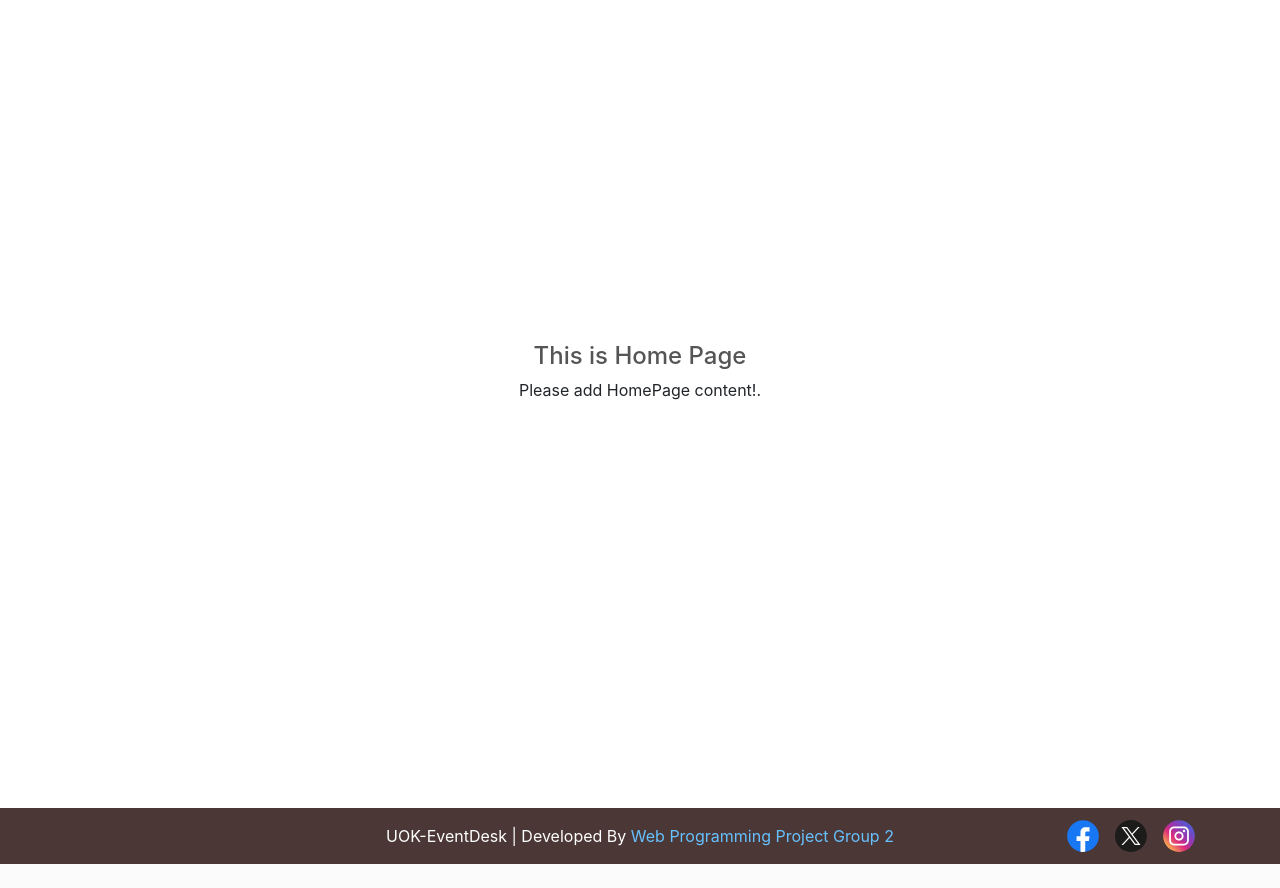
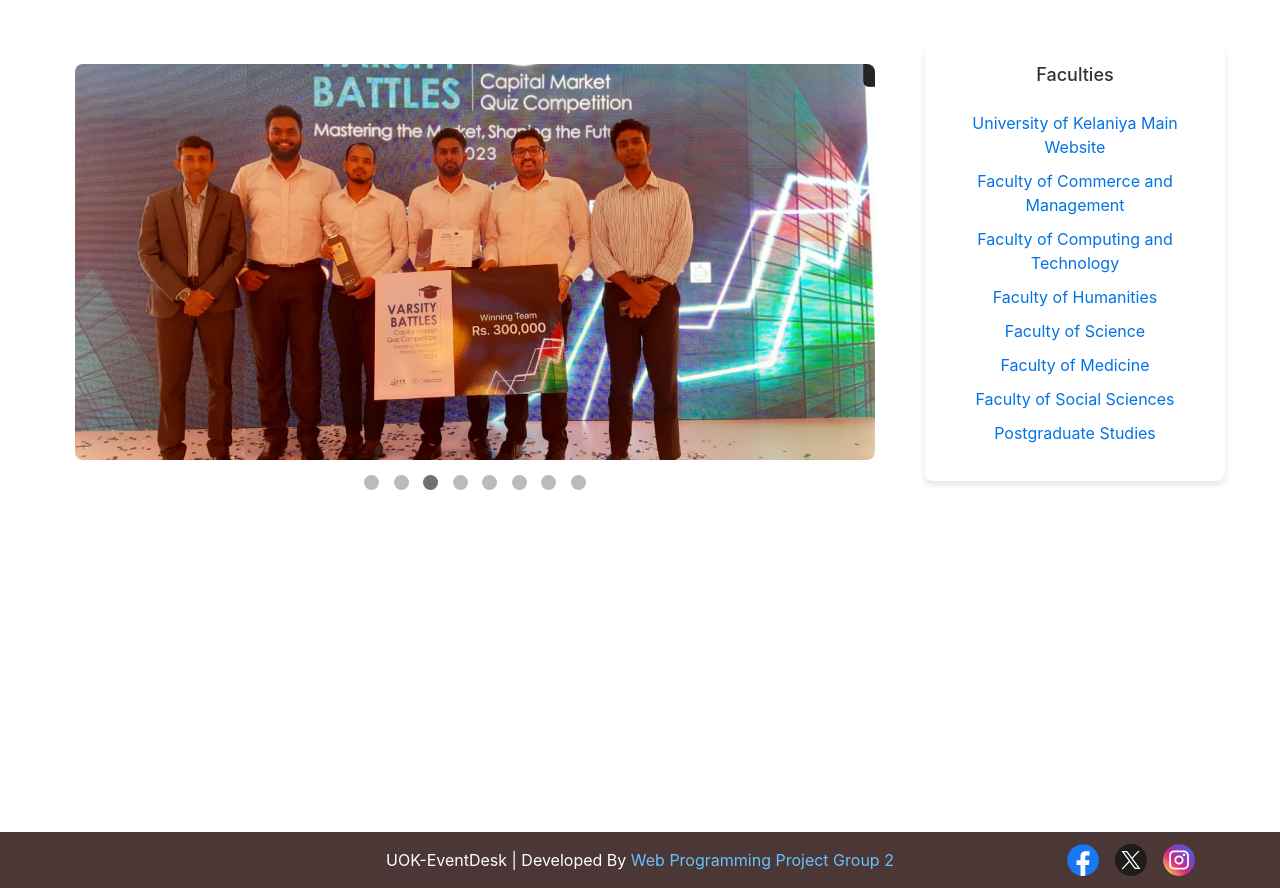
Before and after one commit to chamishkadilina/UOK-EventDesk, a PHP site: page / in a window 1280 px wide. Shown: the part 78-966 px from the top of the page. Before the commit the page ends 942 px from the top, so only its background shows below. Run offline with PHP 8.4, Linux system fonts and the light colour scheme; some libraries are stand-ins or nearby versions.

Commit message:
Add files via upload
Homepage_complete_v1

```diff
--- a/EventDesk/index.php
+++ b/EventDesk/index.php
@@ -6,20 +6,88 @@
     <title>University of Kelaniya EventDesk</title>
     <link rel="stylesheet" href="assets/css/style.css">
     <style>
-        /* Add inline CSS to handle the blank space */
+        /* Add inline CSS to handle layout */
         .page-container {
             display: flex;
-            flex-direction: column;
+            flex-direction: row;
             justify-content: center;
-            align-items: center;
+            align-items: flex-start;
             min-height: calc(120vh - 200px); /* Adjust this value based on your header and footer height */
             padding: 20px;
             text-align: center;
         }
 
-        .page-container h1 {
-            color: #555;
-            font-size: 24px;
+        .slideshow-container {
+            position: relative;
+            max-width: 800px;
+            margin: 20px;
+        }
+
+        .slides {
+            display: none;
+        }
+
+        .active-slide {
+            display: block;
+        }
+
+        img {
+            width: 100%;
+            border-radius: 8px;
+        }
+
+        .navigation-dots {
+            text-align: center;
+            margin-top: 10px;
+        }
+
+        .dot {
+            height: 15px;
+            width: 15px;
+            margin: 5px;
+            background-color: #bbb;
+            border-radius: 50%;
+            display: inline-block;
+            cursor: pointer;
+        }
+
+        .dot.active {
+            background-color: #717171;
+        }
+
+        .links-container {
+            margin-left: 30px;
+
+            padding: 20px;
+            background-color: white;
+            border-radius: 8px;
+            box-shadow: 0 4px 6px rgba(0, 0, 0, 0.1);
+            max-width: 300px;
+        }
+
+        .links-container h2 {
+            font-size: 18px;
+            color: #333;
+            margin-bottom: 25px;
+        }
+
+        .links-container ul {
+            list-style-type: none;
+            padding: 0;
+        }
+
+        .links-container ul li {
+            margin-bottom: 10px;
+        }
+
+        .links-container ul li a {
+            text-decoration: none;
+            color: #0073e6;
+            font-size: 16px;
+        }
+
+        .links-container ul li a:hover {
+            text-decoration: underline;
         }
     </style>
 </head>
@@ -30,14 +98,87 @@
     include 'templates/navbar.php';
     ?>
 
+    <br>
     <div class="page-container home">
-        <h1>This is Home Page</h1>
-        <p>Please add HomePage content!.</p>
+        <!-- Slideshow Section -->
+        <div class="slideshow-container">
+            <img class="slides active-slide" src="assets/images/event1.png" alt="Event 1">
+            <img class="slides" src="assets/images/event2.png" alt="Event 2">
+            <img class="slides" src="assets/images/event3.png" alt="Event 3">
+            <img class="slides" src="assets/images/event4.jpg" alt="Event 4">
+            <img class="slides" src="assets/images/event5.jpg" alt="Event 5">
+            <img class="slides" src="assets/images/event6.jpg" alt="Event 6">
+            <img class="slides" src="assets/images/event7.jpg" alt="Event 7">
+            <img class="slides" src="assets/images/event8.jpg" alt="Event 8">
+            <div class="navigation-dots">
+                <span class="dot active" onclick="currentSlide(1)"></span>
+                <span class="dot" onclick="currentSlide(2)"></span>
+                <span class="dot" onclick="currentSlide(3)"></span>
+                <span class="dot" onclick="currentSlide(4)"></span>
+                <span class="dot" onclick="currentSlide(5)"></span>
+                <span class="dot" onclick="currentSlide(6)"></span>
+                <span class="dot" onclick="currentSlide(7)"></span>
+                <span class="dot" onclick="currentSlide(8)"></span>
+            </div>
+        </div>
+
+        <!-- Links Section -->
+        <div class="links-container">
+            <h2>Faculties</h2>
+            <ul>
+                <li><a href="https://www.kln.ac.lk/" target="_blank">University of Kelaniya Main Website</a></li>
+                <li><a href="https://fcms.kln.ac.lk/" target="_blank">Faculty of Commerce and Management</a></li>
+                <li><a href="https://fct.kln.ac.lk/" target="_blank">Faculty of Computing and Technology</a></li>
+                <li><a href="https://fhss.kln.ac.lk/" target="_blank">Faculty of Humanities</a></li>
+                <li><a href="https://science.kln.ac.lk/" target="_blank">Faculty of Science</a></li>
+                <li><a href="https://medicine.kln.ac.lk/" target="_blank">Faculty of Medicine</a></li>
+                <li><a href="https://ss.kln.ac.lk/" target="_blank">Faculty of Social Sciences</a></li>
+                <li><a href="https://pg.kln.ac.lk/" target="_blank">Postgraduate Studies</a></li>
+            </ul>
+        </div>
     </div>
 
     <?php
     // Include the footer template
     include 'templates/footer.php';
     ?>
+
+    <script>
+        let slideIndex = 0;
+
+        // Function to show the current slide
+        function showSlides(index) {
+            const slides = document.querySelectorAll('.slides');
+            const dots = document.querySelectorAll('.dot');
+
+            if (index >= slides.length) {
+                slideIndex = 0;
+            } else if (index < 0) {
+                slideIndex = slides.length - 1;
+            } else {
+                slideIndex = index;
+            }
+
+            slides.forEach(slide => slide.classList.remove('active-slide'));
+            dots.forEach(dot => dot.classList.remove('active'));
+
+            slides[slideIndex].classList.add('active-slide');
+            dots[slideIndex].classList.add('active');
+        }
+
+        // Function to navigate to a specific slide
+        function currentSlide(index) {
+            showSlides(index - 1);
+        }
+
+        // Auto slideshow
+        function autoSlides() {
+            showSlides(slideIndex + 1);
+            setTimeout(autoSlides, 5000); // Change image every 5 seconds
+        }
+
+        // Start auto slideshow
+        autoSlides();
+    </script>
 </body>
 </html>
```
